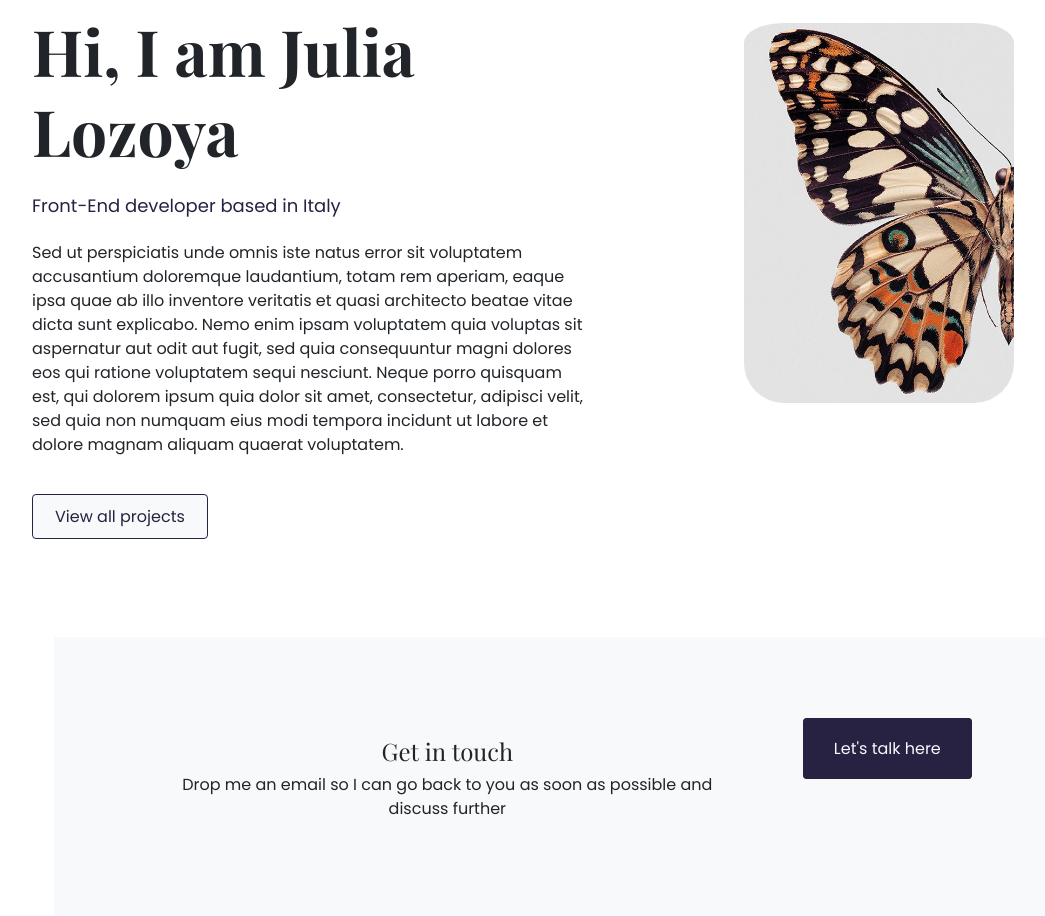
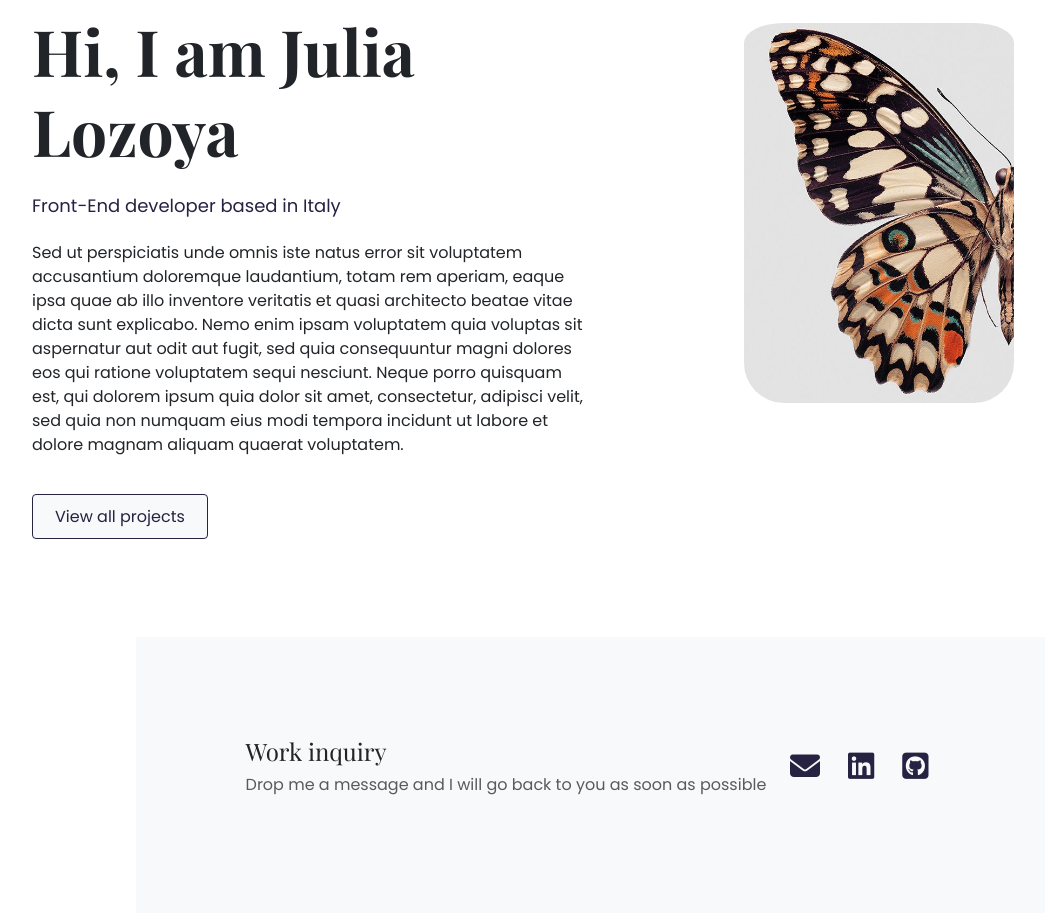
Before and after one commit to julialozmin/PortfolioJuliaLozoya, a plain HTML site: page about.html in a window 1280 px wide. Shown: the part 197-1113 px from the top of the page, without its empty margins (46-1091 px from the left). Drawn offline with nearby package versions, Linux system fonts and the light colour scheme.

Commit message:
Updated the content and CSS of the footer

```diff
--- a/about.html
+++ b/about.html
@@ -94,22 +94,40 @@
           />
         </div>
       </div>
-    </div>
-    <footer>
-      <div class="container text-center">
-        <div class="row">
-          <div class="col-md-8">
-            <h4>Get in touch</h4>
-            <p>
-              Drop me an email so I can go back to you as soon as possible and
-              discuss further
+
+      <footer>
+        <div class="contact-box d-flex justify-content-evenly">
+          <div class="d-none d-md-block">
+            <h4>Work inquiry</h4>
+            <p class="text-muted">
+              Drop me a message and I will go back to you as soon as possible
             </p>
           </div>
-          <div class="col-md-4">
-            <a href="#" class="basic-link">Let's talk here</a>
+          <div>
+            <div class="social-links d-flex justify-content-between">
+              <div>
+                <a href="mailto:julialozmin@gmail.com">
+                  <i class="fa-solid fa-envelope"></i
+                ></a>
+              </div>
+
+              <div>
+                <a
+                  href="https://www.linkedin.com/in/julia-lozoya-25a400146"
+                  target="_blank"
+                >
+                  <i class="fa-brands fa-linkedin"></i
+                ></a>
+              </div>
+              <div>
+                <a href="https://github.com/julialozmin" target="_blank">
+                  <i class="fa-brands fa-square-github"></i
+                ></a>
+              </div>
+            </div>
           </div>
         </div>
-      </div>
-    </footer>
+      </footer>
+    </div>
   </body>
 </html>
--- a/src/styles.css
+++ b/src/styles.css
@@ -39,11 +39,24 @@ p {
 }
 i {
   font-size: 30px;
+  color: var(--secondary-color);
 }
 footer {
   margin: 100px;
   padding: 100px;
   background-color: var(--branding-color);
+}
+
+footer i {
+  background: var(--branding-color);
+  padding: 14px 14px;
+  border-radius: 50%;
+  transition: all 200ms ease-in-out;
+}
+
+footer i:hover {
+  background: var(--secondary-color);
+  color: var(--branding-color);
 }
 
 .navbar-style {
@@ -128,6 +141,7 @@ footer {
   .content-container h1 {
     font-weight: bold;
     font-size: 46px;
+    line-height: 60px;
   }
   h2 {
     font-size: 22px;
@@ -139,11 +153,14 @@ footer {
   }
   p {
     font-size: 14px;
+    padding: 0 4px 0 4px;
   }
   footer {
     margin: 60px 0px 50px 0px;
-    padding: 2px;
-    text-align: center;
+    padding: 20px;
+  }
+  i {
+    font-size: 26px;
   }
 
   .hero,
```
Also changed, not shown: experience.html (+28 -11 lines), index.html (+30 -13 lines), projects.html (+30 -14 lines).
